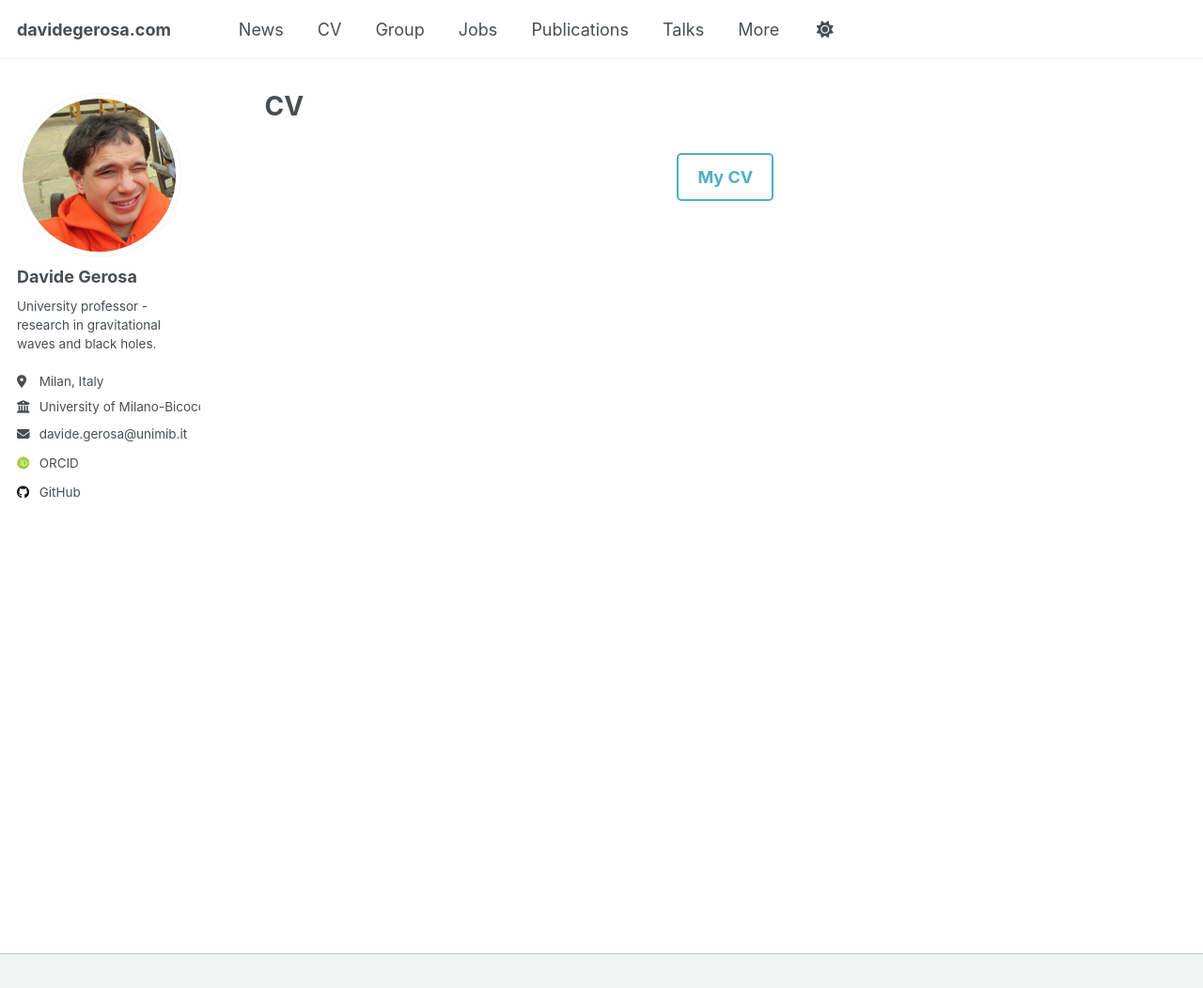
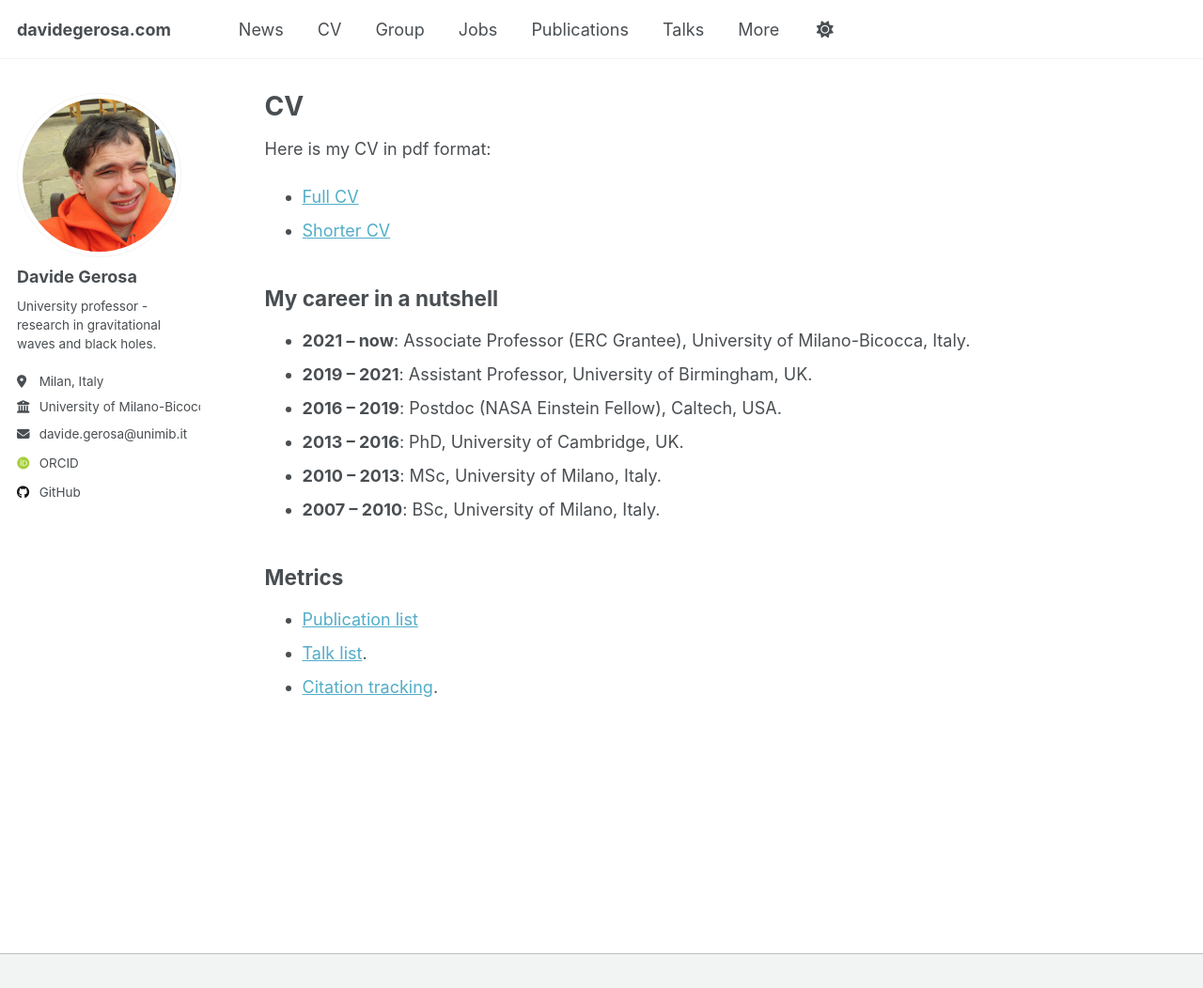
Before and after one commit to dgerosa/website, a Jekyll site: the page built from _pages/cv.md, in a window 1280 px wide and 1052 px high. Shown: the whole window at 94% size. Built offline with Jekyll 4.4.1, drawn with Linux system fonts in a browser that asks for light colours; some web fonts are replaced.

Commit message:
Sat Jun  7 20:45:25 CEST 2025

```diff
--- a/_pages/cv.md
+++ b/_pages/cv.md
@@ -10,10 +10,23 @@ redirect_from:
 {% include base_path %}
 
 
-<div style="text-align: center; margin-top: 2em;">
 
-  <a href="https://github.com/dgerosa/CV/releases/latest/download/DavideGerosa_fullCV.pdf" style="display: inline-block; padding: 10px 20px; border: 2px solid #52adc8; border-radius: 5px; text-decoration: none; color: #52adc8; font-weight: bold;">
-    My CV
-  </a>
+Here is my CV in pdf format:
 
-</div>
+- [Full CV](https://github.com/dgerosa/CV/releases/latest/download/DavideGerosa_fullCV.pdf)
+- [Shorter CV](https://github.com/dgerosa/CV/releases/latest/download/DavideGerosa_shortCV.pdf)
+
+## My career in a nutshell
+
+- **2021 – now**: Associate Professor (ERC Grantee), University of Milano-Bicocca, Italy.
+- **2019 – 2021**: Assistant Professor, University of Birmingham, UK.
+- **2016 – 2019**: Postdoc (NASA Einstein Fellow), Caltech, USA.
+- **2013 – 2016**: PhD, University of Cambridge, UK.
+- **2010 – 2013**: MSc, University of Milano, Italy.
+- **2007 – 2010**: BSc, University of Milano, Italy.
+
+## Metrics
+
+- [Publication list]({{ '/publications' | relative_url }})
+- [Talk list]({{ '/talks' | relative_url }}).
+- [Citation tracking]({{ '/citations' | relative_url }}).
```
